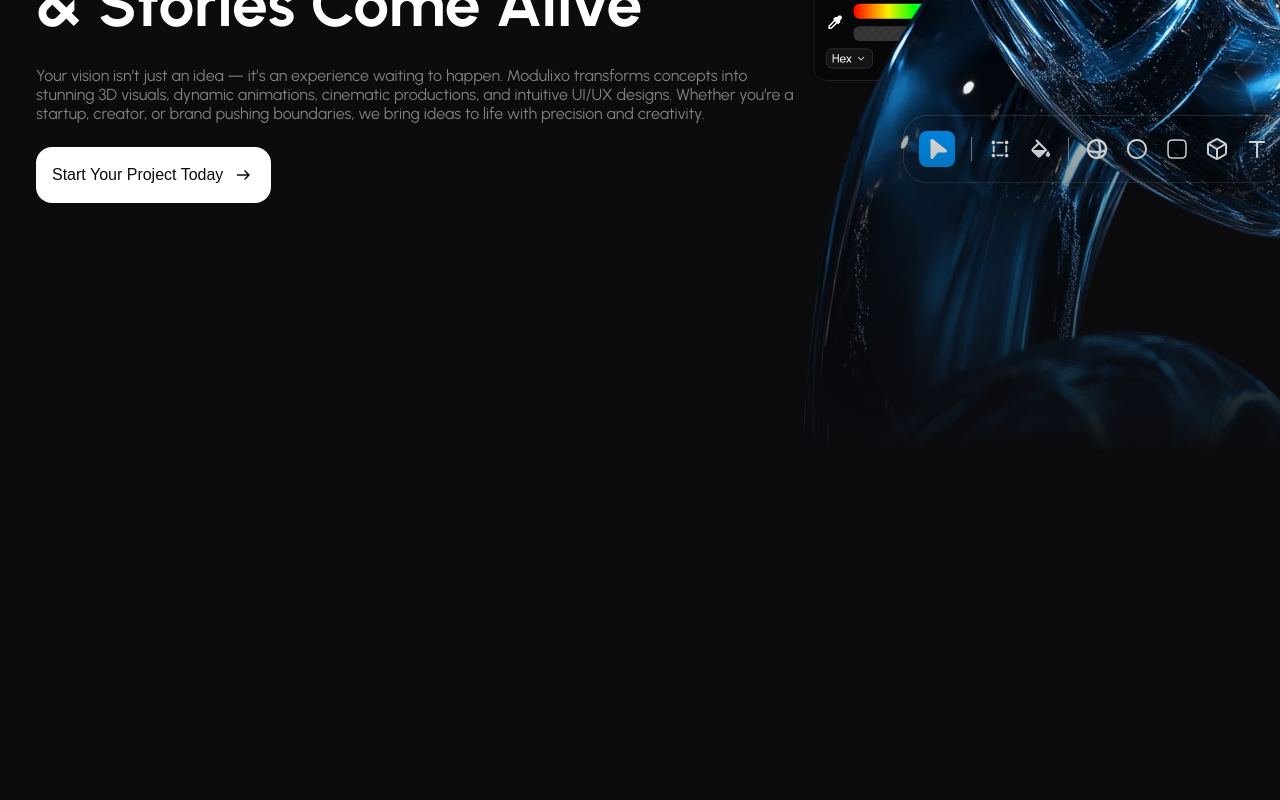
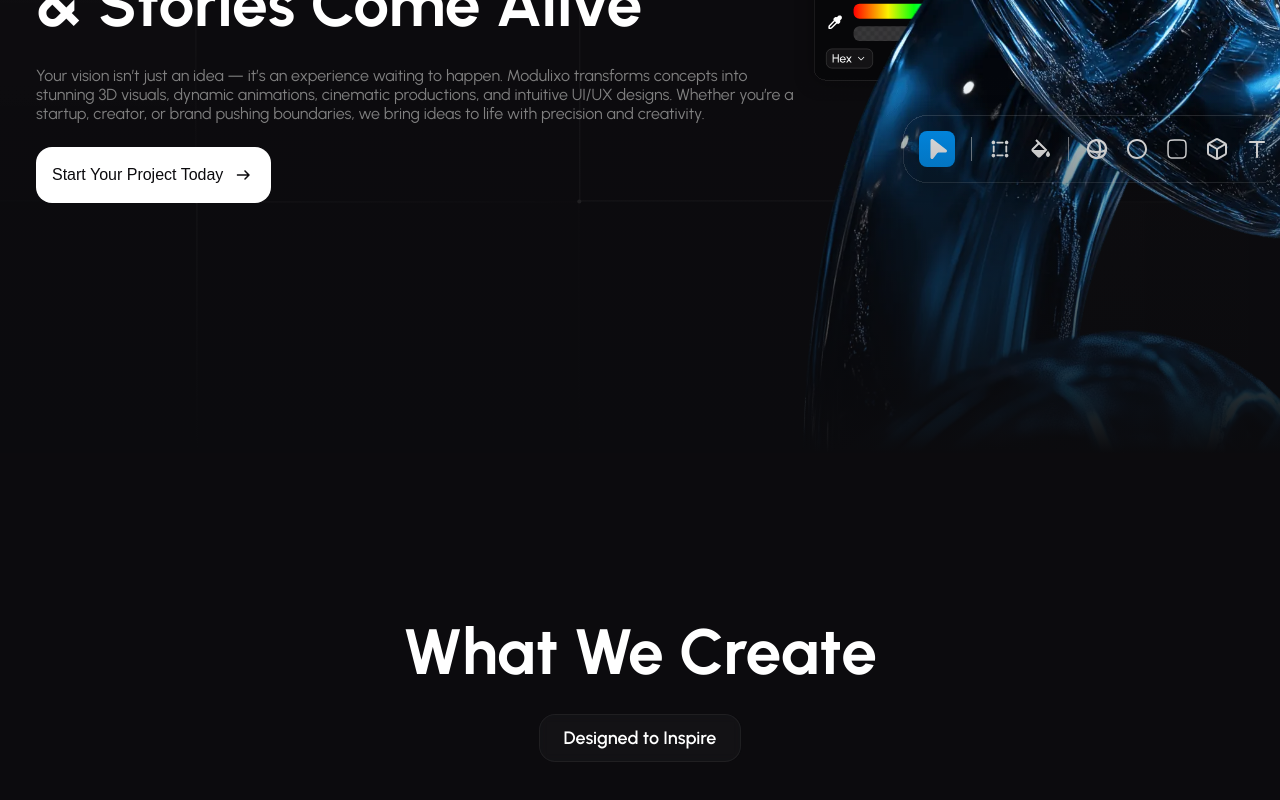
Before and after one commit to born2bemedia/modulixo-front, a Next.js app: page / in a window 1280 px wide. Shown: the part 434-1234 px from the top of the page. Built offline with nearby package versions, Linux system fonts and the light colour scheme.

Commit message:
started second section

```diff
--- a/src/app/(home)/components/Hero/Hero.jsx
+++ b/src/app/(home)/components/Hero/Hero.jsx
@@ -60,7 +60,6 @@ const Hero = () => {
           <img src="/images/home/heroBackMob.png" />
         </div>
       </section>
-      <div style={{ height: "100vh" }}></div>
     </>
   );
 };
--- a/src/app/(home)/components/Hero/Hero.module.scss
+++ b/src/app/(home)/components/Hero/Hero.module.scss
@@ -5,6 +5,9 @@
   position: relative;
   overflow: hidden;
   min-height: 100vh;
+  background-image: url(/images/square-bg.svg);
+  background-size: cover;
+  background-position: left center;
   @media (max-width: 1200px) {
     padding-bottom: 0;
     padding-top: 130px;
--- /dev/null
+++ b/src/app/(home)/components/WhatWeCreate/WhatWeCreate.jsx
@@ -0,0 +1,20 @@
+import React from "react";
+import styles from "./WhatWeCreate.module.scss";
+import SectionTitle from "@/shared/ui/SectionTitle/SectionTitle";
+import TextBlock from "@/shared/ui/TextBlock/TextBlock";
+import SectionLabel from "@/shared/ui/SectionLabel/SectionLabel";
+
+const WhatWeCreate = () => {
+  return (
+    <section className={styles.whatWeCreate}>
+      <div className="_container">
+        <div className={styles.body}>
+          <SectionTitle text={"What We Create"} tag={"h2"} />
+          <SectionLabel text={"Designed to Inspire"} />
+        </div>
+      </div>
+    </section>
+  );
+};
+
+export default WhatWeCreate;
--- /dev/null
+++ b/src/app/(home)/components/WhatWeCreate/WhatWeCreate.module.scss
@@ -0,0 +1,17 @@
+.whatWeCreate {
+  padding: 160px 0;
+  @media (max-width: 992px) {
+    padding: 64px 0;
+  }
+  .body {
+    display: flex;
+    flex-direction: column;
+    align-items: center;
+    gap: 24px;
+    .row {
+      display: flex;
+      gap: 24px;
+      width: 100%;
+    }
+  }
+}
--- a/src/app/(home)/page.jsx
+++ b/src/app/(home)/page.jsx
@@ -1,10 +1,12 @@
 import Image from "next/image";
 import Hero from "./components/Hero/Hero";
+import WhatWeCreate from "./components/WhatWeCreate/WhatWeCreate";
 
 export default function Home() {
   return (
     <>
       <Hero />
+      <WhatWeCreate />
     </>
   );
 }
--- a/src/shared/ui/SectionTitle/SectionTitle.jsx
+++ b/src/shared/ui/SectionTitle/SectionTitle.jsx
@@ -14,7 +14,7 @@ const SectionTitle = ({ text, tag }) => {
     case "h2":
       return (
         <h2
-          className={styles.sectionTitle}
+          className={`${styles.sectionTitle} ${styles.secondary}`}
           dangerouslySetInnerHTML={{ __html: text }}
         />
       );
--- a/src/shared/ui/SectionTitle/SectionTitle.module.scss
+++ b/src/shared/ui/SectionTitle/SectionTitle.module.scss
@@ -6,5 +6,8 @@
   line-height: normal;
   @media (max-width: 992px) {
     font-size: 48px;
+    &.secondary {
+      font-size: 32px;
+    }
   }
 }
```
Also changed, not shown: public/images/square-bg.svg (added).
